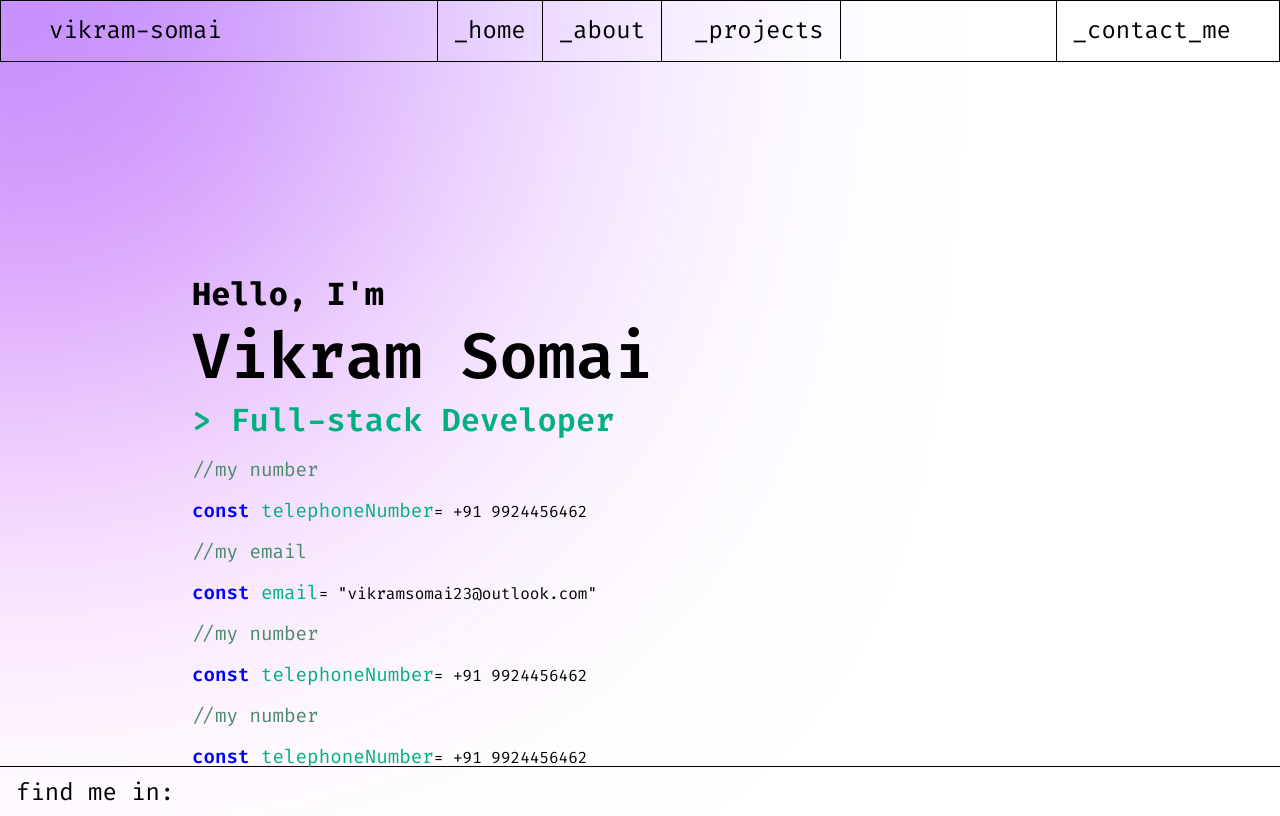
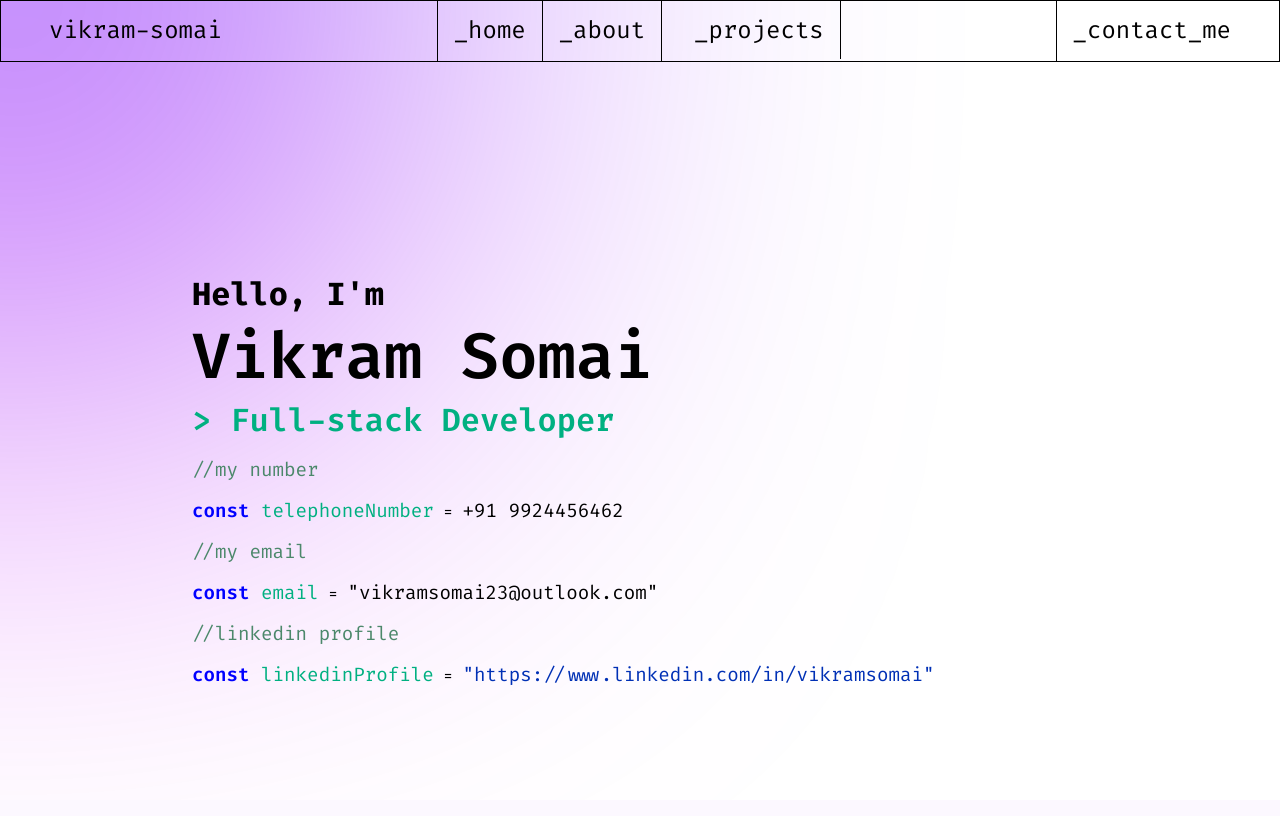
Before and after one commit to vikramsomai/vikramsomai.github.io, a PHP site: page / in a window 1280 px wide. After the commit the page ends 685 px from the top, so only its background shows below. Run offline with PHP 8.4, Linux system fonts and the light colour scheme.

Commit message:
add details

```diff
--- a/css/style.css
+++ b/css/style.css
@@ -2,9 +2,13 @@
   margin: 0;
   padding: 0;
   box-sizing: border-box;
+
   font-family: "Fira Code", monospace;
 }
+.container {
+}
 .blob {
+  z-index: 999;
   display: flex;
   justify-content: center;
   align-items: center;
@@ -78,13 +82,16 @@
   display: none;
   padding: 1rem;
 }
+section {
+  padding: 1rem;
+}
 
 .hero {
   display: flex;
   justify-content: center;
   position: relative;
   width: 100%;
-  height: 88vh;
+  min-height: 88vh;
 }
 .hero .left-hero {
   position: absolute;
@@ -114,7 +121,14 @@
   font-size: 1.2rem;
   color: #0000ff;
 }
-
+.value {
+  font-size: 1.2rem;
+}
+.value a {
+  color: #0030b5;
+  font-size: 1.2rem;
+  text-decoration: none;
+}
 .footer {
   height: 50px;
   display: flex;
@@ -126,7 +140,7 @@
 }
 
 /* mobile */
-@media screen and (max-width: 1024px) {
+@media screen and (min-width: 601px) and (max-width: 1024px) {
   .nav-links,
   .nav-right {
     display: none;
@@ -138,3 +152,11 @@
     line-height: 60px;
   }
 }
+
+@media screen and (max-width: 600px) {
+  .hero .left-hero {
+    position: absolute;
+    top: 10%;
+    left: 5%;
+  }
+}
--- a/index.html
+++ b/index.html
@@ -21,6 +21,7 @@
   </head>
   <body>
     <div class="blob"></div>
+    <div class="container">
       <header>
         <nav class="navbar">
           <div class="logo">vikram-somai</div>
@@ -50,40 +51,33 @@
             <p class="comment">//my number</p>
             <p>
               <span class="type">const</span
-            ><span class="variable"> telephoneNumber</span>= +91 9924456462
+              ><span class="variable"> telephoneNumber</span> =
+              <span class="value">+91 9924456462</span>
             </p>
             <p class="comment">//my email</p>
             <p>
-            <span class="type">const</span><span class="variable"> email</span>=
-            "vikramsomai23@outlook.com"
+              <span class="type">const</span
+              ><span class="variable"> email</span> =
+              <span class="value">"vikramsomai23@outlook.com"</span>
             </p>
-          <p class="comment">//my number</p>
+            <p class="comment">//linkedin profile</p>
             <p>
               <span class="type">const</span
-            ><span class="variable"> telephoneNumber</span>= +91 9924456462
-          </p>
-          <p class="comment">//my number</p>
-          <p>
-            <span class="type">const</span
-            ><span class="variable"> telephoneNumber</span>= +91 9924456462
+              ><span class="variable"> linkedinProfile</span> =
+              <span class="value"
+                ><a href="https://www.linkedin.com/in/vikramsomai"
+                  >"https://www.linkedin.com/in/vikramsomai"</a
+                ></span
+              >
             </p>
           </div>
         </div>
       </main>
-
+    </div>
     <!-- footer -->
-    <section class="footer">
+    <!-- <section class="footer">
       <div>find me in:</div>
-      <div>
-        <!-- twitter logo -->
-      </div>
-      <div>
-        <!-- facebook -->
-      </div>
-      <div>
-        <!-- github -->
-      </div>
-    </section>
+    </section> -->
 
     <!-- script -->
     <script src="./js/app.js"></script>
```
Lines whose indentation alone changed are shown as unchanged.
